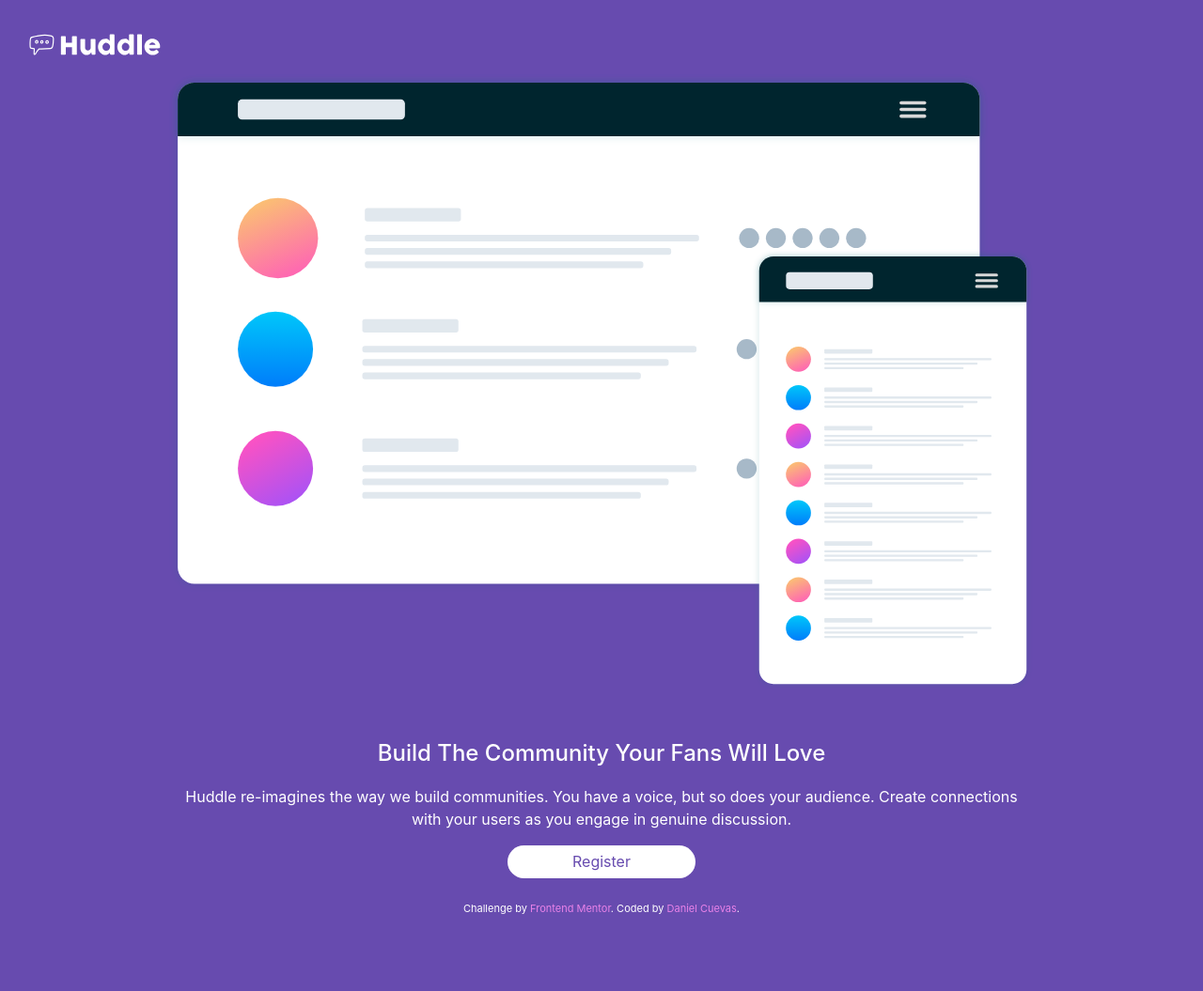
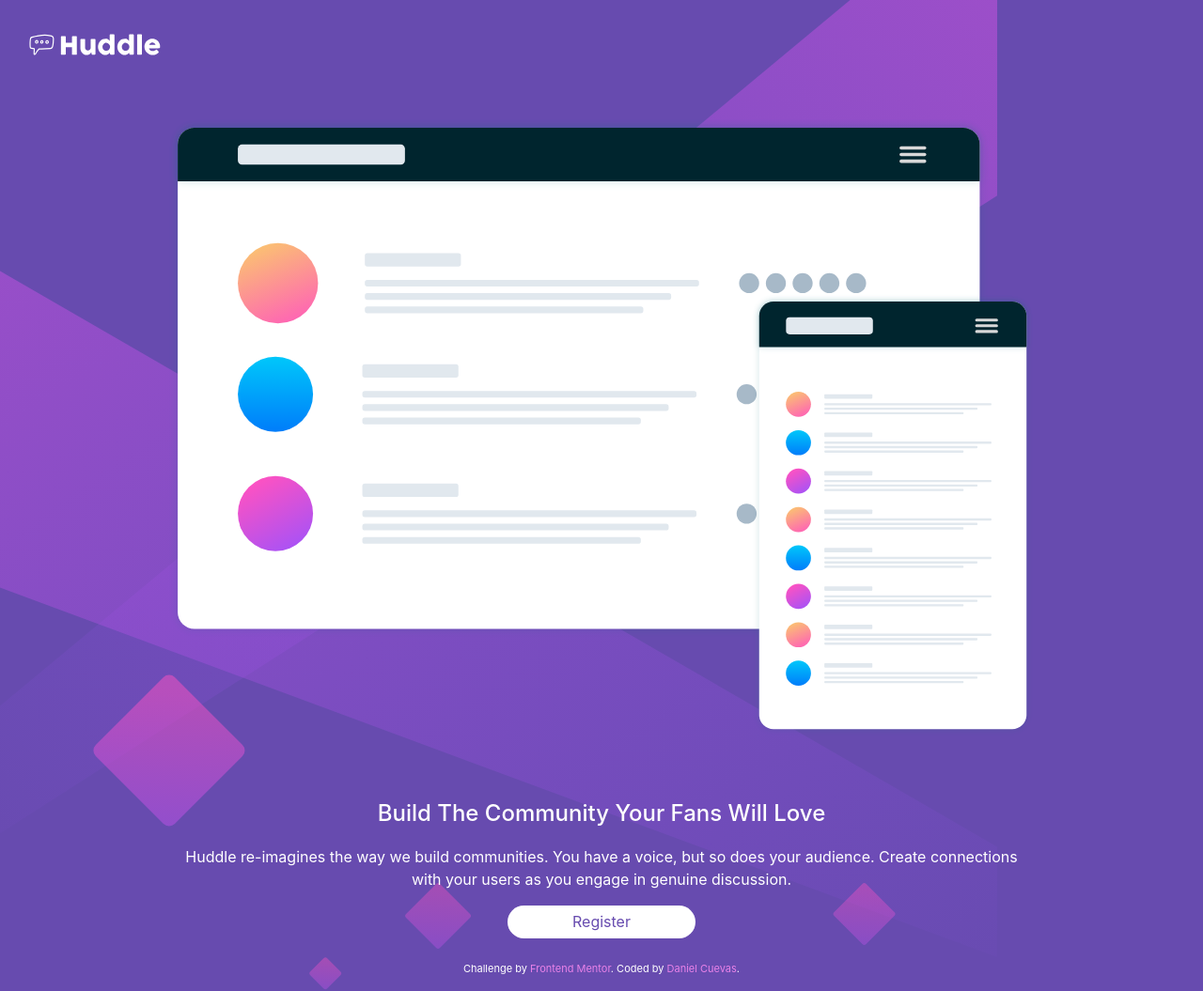
Before and after one commit to dcuevasdev/huddle-landing-page, a plain HTML site: page index.html in a window 1280 px wide. Shown: the whole page at 94% size. Before the commit the page ends 991 px from the top, so only its background shows below. Drawn offline with nearby package versions, Linux system fonts and the light colour scheme.

Commit message:
Background agregado y con estilos. Section main terminada para small

```diff
--- a/index.html
+++ b/index.html
@@ -24,7 +24,7 @@
     </title>
   </head>
   <body>
-    <header class="header">
+    <header class="header mb-5">
       <nav class="navbar pt-4 pl-4">
         <a class="navbar-brand" href="#"
           ><img src="images/logo.svg" alt="Logo hiddle"
@@ -34,7 +34,7 @@
     <main class="main">
       <div class="container">
         <div class="row">
-          <div class="col-10 offset-1 mockups">
+          <div class="col-10 offset-1 mb-3 mockups">
             <img src="images/illustration-mockups.svg" alt="mockups" />
           </div>
           <div class="col-10 offset-1 text-center text mt-5">
@@ -49,13 +49,22 @@
         </div>
       </div>
     </main>
-    <footer class="mt-4">
-      <p class="attribution">
-        Challenge by
-        <a href="https://www.frontendmentor.io?ref=challenge" target="_blank"
-          >Frontend Mentor</a
-        >. Coded by <a href="#">Daniel Cuevas</a>.
-      </p>
+    <footer class="footer mt-4">
+      <div class="container">
+        <div class="row">
+          <div class="col-12"></div>
+          <div class="col-12">
+            <p class="attribution">
+              Challenge by
+              <a
+                href="https://www.frontendmentor.io?ref=challenge"
+                target="_blank"
+                >Frontend Mentor</a
+              >. Coded by <a href="#">Daniel Cuevas</a>.
+            </p>
+          </div>
+        </div>
+      </div>
     </footer>
   </body>
 </html>
--- a/style.css
+++ b/style.css
@@ -4,6 +4,10 @@
 }
 
 body {
+  background-image: url(/images/bg-mobile.svg);
+  background-repeat: no-repeat;
+  background-position: top 0;
+  background-size: contain;
   background-color: var(--violet);
 }
 
```
